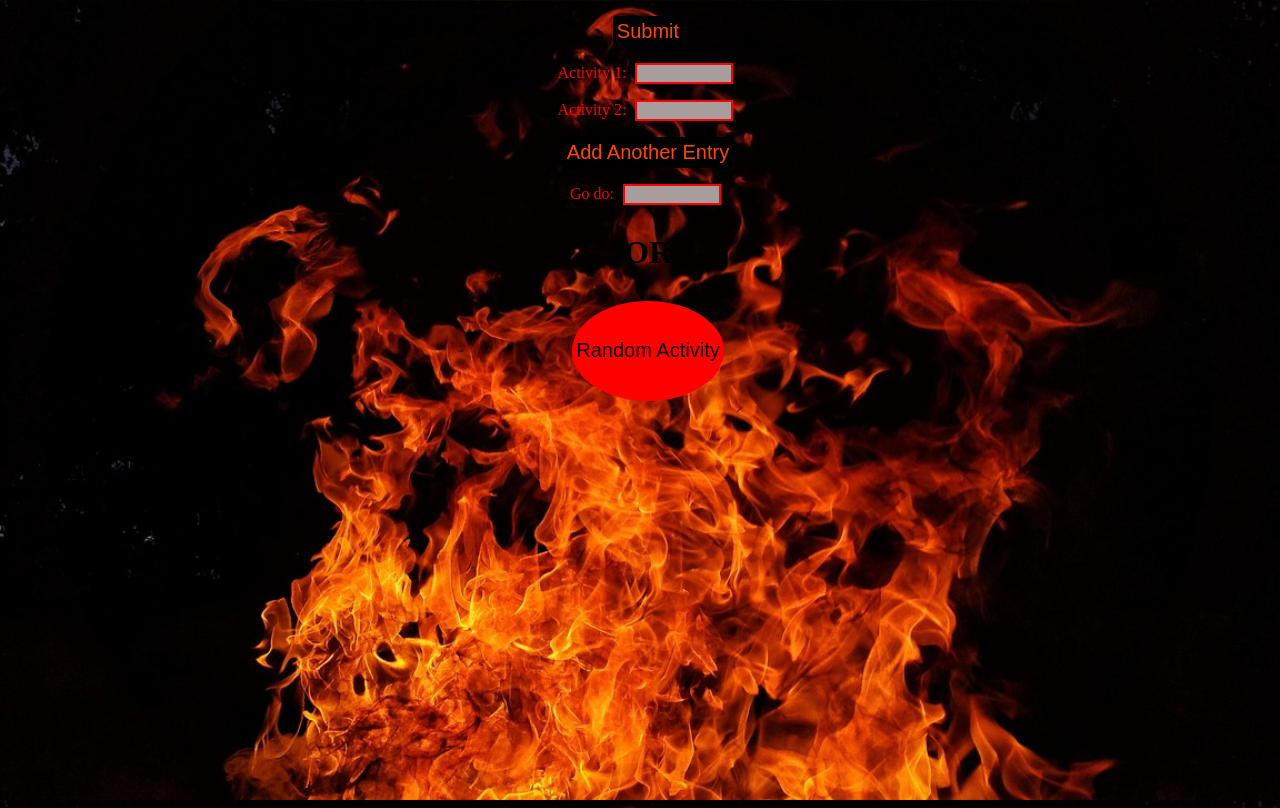
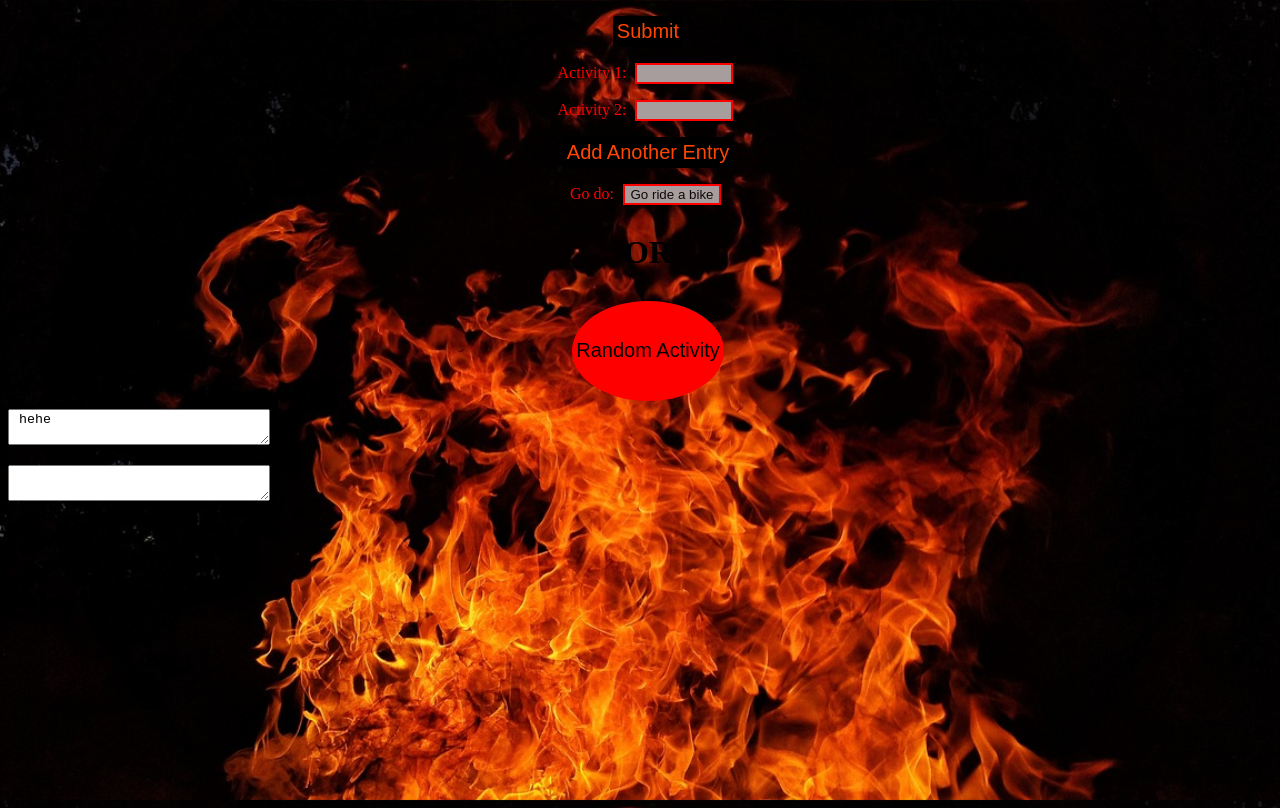
Before and after one commit to nadiasunny/RandomChoice, a plain HTML site: page index.html in a window 1280 px wide. Both pictures are taken after a click on the button "Random Activity". Drawn offline with Linux system fonts and the light colour scheme; files whose address does not match are found by name.

Commit message:
on button click, a random activity is provided

```diff
--- a/form.js
+++ b/form.js
@@ -79,10 +79,27 @@ let count = 3;
 
 function returnRand(){
   let actVal = document.getElementById("chosenOne");
-  let activities = {1: 'Go ride a bike',
-                    2: 'Go for a walk.',
-                    3: 'Get ice cream',
-                    4: 'Debate where God is.'
-  }
-  actVal = activities[Math.floor(Math.random()*3)]
+
+  let acts = {  0: 'Eat a whole kiwi, skin & all.',
+                1: 'Go ride a bike',
+                2: 'Go for a walk.',
+                3: 'Get ice cream',
+                4: 'Debate where God is.'
+  };
+  let numuro = Math.floor(Math.random()*3);
+  actVal.value = acts[`${numuro}`];
+
+
 }
+
+//playing around with some code from a comment on input sizing
+
+// $('body').on('keydown input', 'textarea[data-expandable]', function() {
+//   //Auto-expanding textarea
+//   this.style.removeProperty('height');
+//   this.style.height = (this.scrollHeight+2) + 'px';
+// }).on('mousedown focus', 'textarea[data-expandable]', function() {
+//   //Do this on focus, to allow textarea to animate to height...
+//   this.style.removeProperty('height');
+//   this.style.height = (this.scrollHeight+2) + 'px';
+// });
--- a/index.html
+++ b/index.html
@@ -33,5 +33,10 @@
 
        </div>
        </div>
+       <!-- playing around with some code from a comment on input sizing -->
+       <textarea> hehe</textarea>
+       <p>
+        <textarea data-expandable></textarea>
+      </p>
 </body>
 </html>
--- a/style.css
+++ b/style.css
@@ -47,3 +47,7 @@ label{
     background-color: red;
     color: black;
 }
+
+textarea{
+    min-width: 20vw;
+}
```
